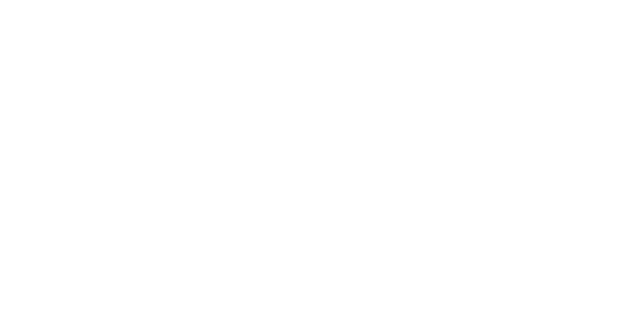
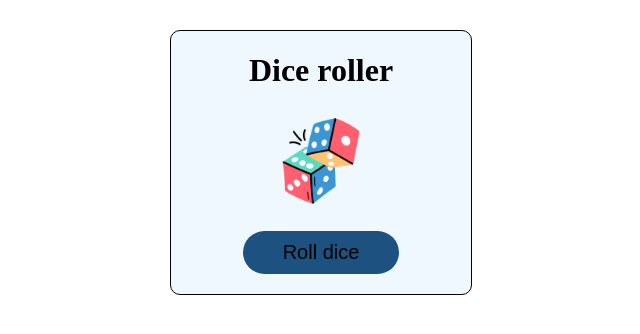
Before and after one commit to sarthakranade28/Dice-Roller, a plain HTML site: page index.html in a window 1280 px wide. Shown: the whole page, without its empty margins (319-959 px from the left). Drawn offline with Linux system fonts and the light colour scheme.

Commit message:
div tag added

```diff
--- a/index.html
+++ b/index.html
@@ -34,8 +34,15 @@
     .heading {
     text-align: center;
     }
+</style>
 
-</style>
+<div class="container">
+    <h1 class="heading">Dice roller</h1>
+
+    <img src="dice.png" class="img-dice" id="img-dice"/>
+    <button class="btn-roll" onclick="rollDice()">Roll dice</button>
+</div>
+
 <body>
 
 </body>
```
